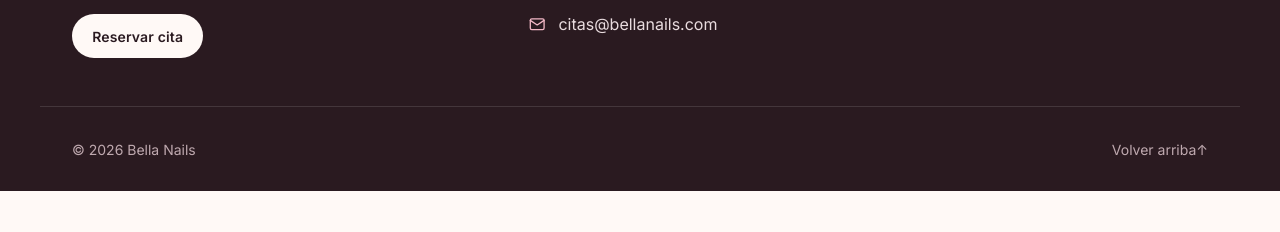
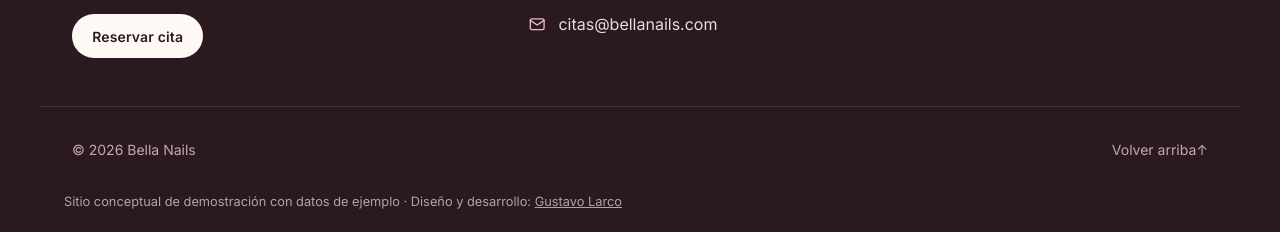
Before and after one commit to GustavoLarcoDev/bella-nails-salon, a plain HTML site: page index.html in a window 1280 px wide. Shown: the part 4669-4901 px from the top of the page. Before the commit the page ends 4860 px from the top, so only its background shows below. Drawn offline with nearby package versions, Linux system fonts and the light colour scheme.

Commit message:
Label as concept site with sample data

```diff
--- a/index.html
+++ b/index.html
@@ -301,7 +301,8 @@
             <p>© <span id="year">2026</span> Bella Nails</p>
             <a href="#top" class="to-top">Volver arriba <span aria-hidden="true">↑</span></a>
         </div>
-    </footer>
+      <p class="concept-note" style="max-width:1200px;margin:0 auto;padding:0 24px 1.25rem;font-size:.8rem;opacity:.7">Sitio conceptual de demostración con datos de ejemplo · Diseño y desarrollo: <a href="https://gustavolarcodev.github.io/" style="color:inherit;text-decoration:underline">Gustavo Larco</a></p>
+  </footer>
 
     <dialog class="lightbox" id="lightbox" aria-label="Galería ampliada">
         <figure class="lightbox-figure">
```
